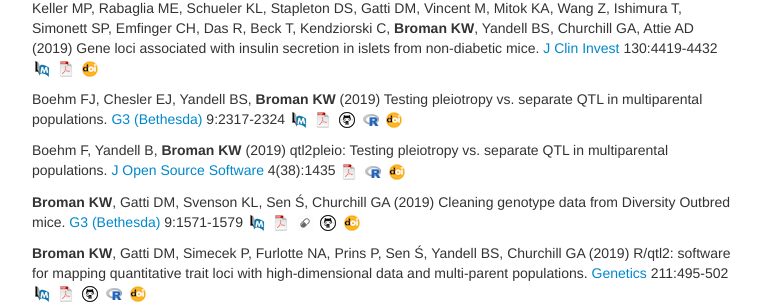
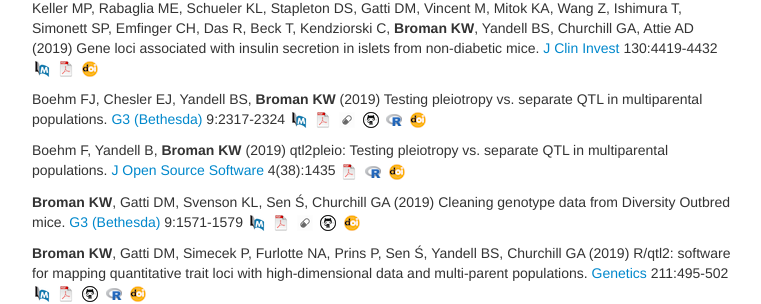
Before and after one commit to kbroman/kbroman.github.io, a Jekyll site: the page built from pubs.md, in a window 1280 px wide. Shown: the part 1497-1801 px from the top of the page, without its empty margins (258-1019 px from the left). Built offline with Jekyll 4.4.1, drawn with Linux system fonts in a browser that asks for light colours.

Commit message:
add link to supplement for boehm et al 2019

```diff
--- a/pubs.md
+++ b/pubs.md
@@ -208,6 +208,7 @@ Testing pleiotropy vs. separate QTL in multiparental populations.
 [G3 (Bethesda)](https://academic.oup.com/g3journal) 9:2317-2324
 [![PubMed](icons16/pubmed-icon.png)](https://www.ncbi.nlm.nih.gov/pubmed/31092608)
 [![pdf](icons16/pdf-icon.png)](https://academic.oup.com/g3journal/article-pdf/9/7/2317/37177845/g3journal2317.pdf)
+[![supporting info](icons16/supp-icon.png)](https://gsajournals.figshare.com/articles/figure/Supplemental_Material_for_Boehm_et_al_2019/8126930)
 [![GitHub](icons16/github-icon.png)](https://github.com/fboehm/qtl2pleio-manuscript)
 [![qtl2pleio software](icons16/R-icon.png)](https://github.com/fboehm/qtl2pleio)
 [![doi](icons16/doi-icon.png)](https://doi.org/10.1534/g3.119.400098)
```
